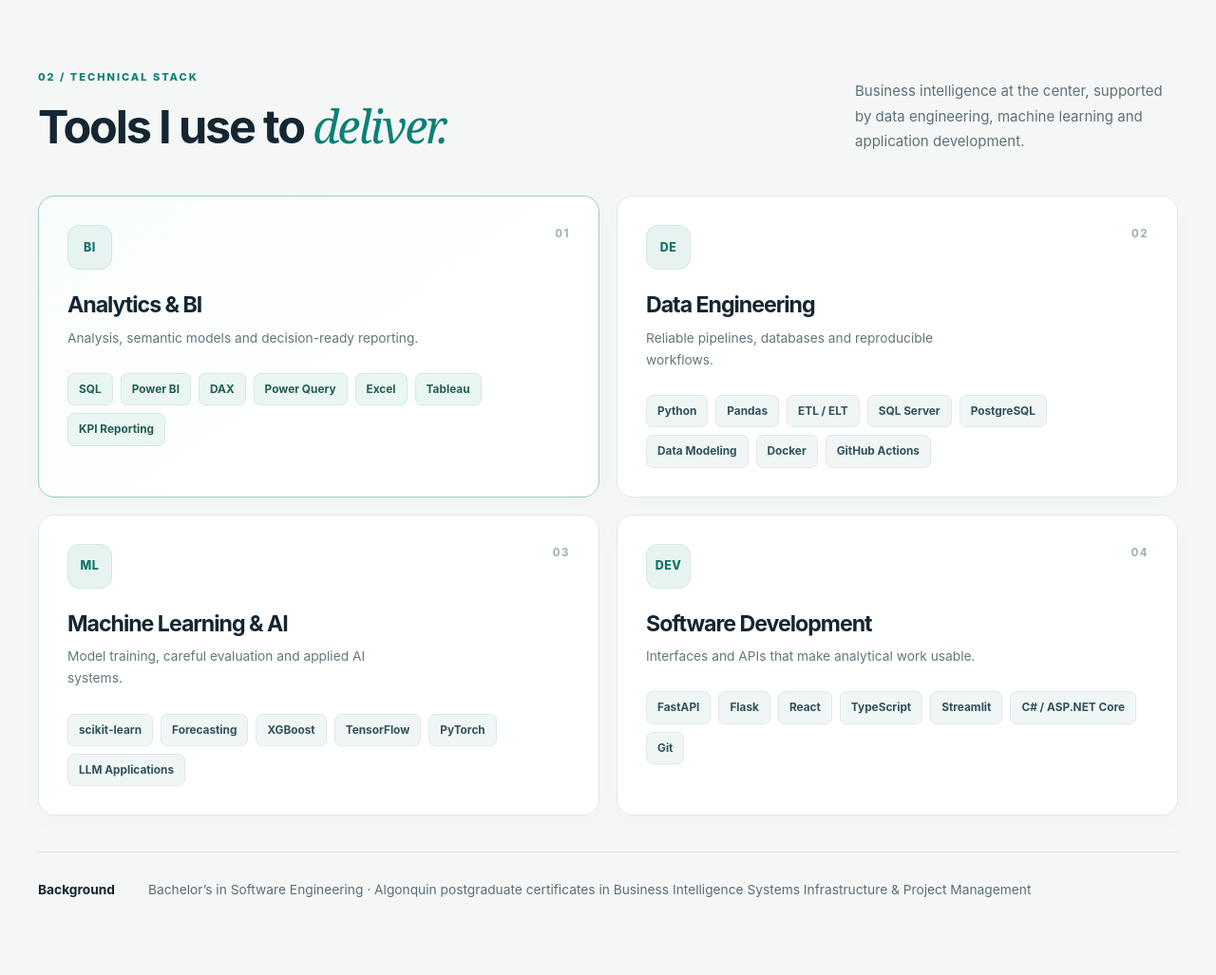
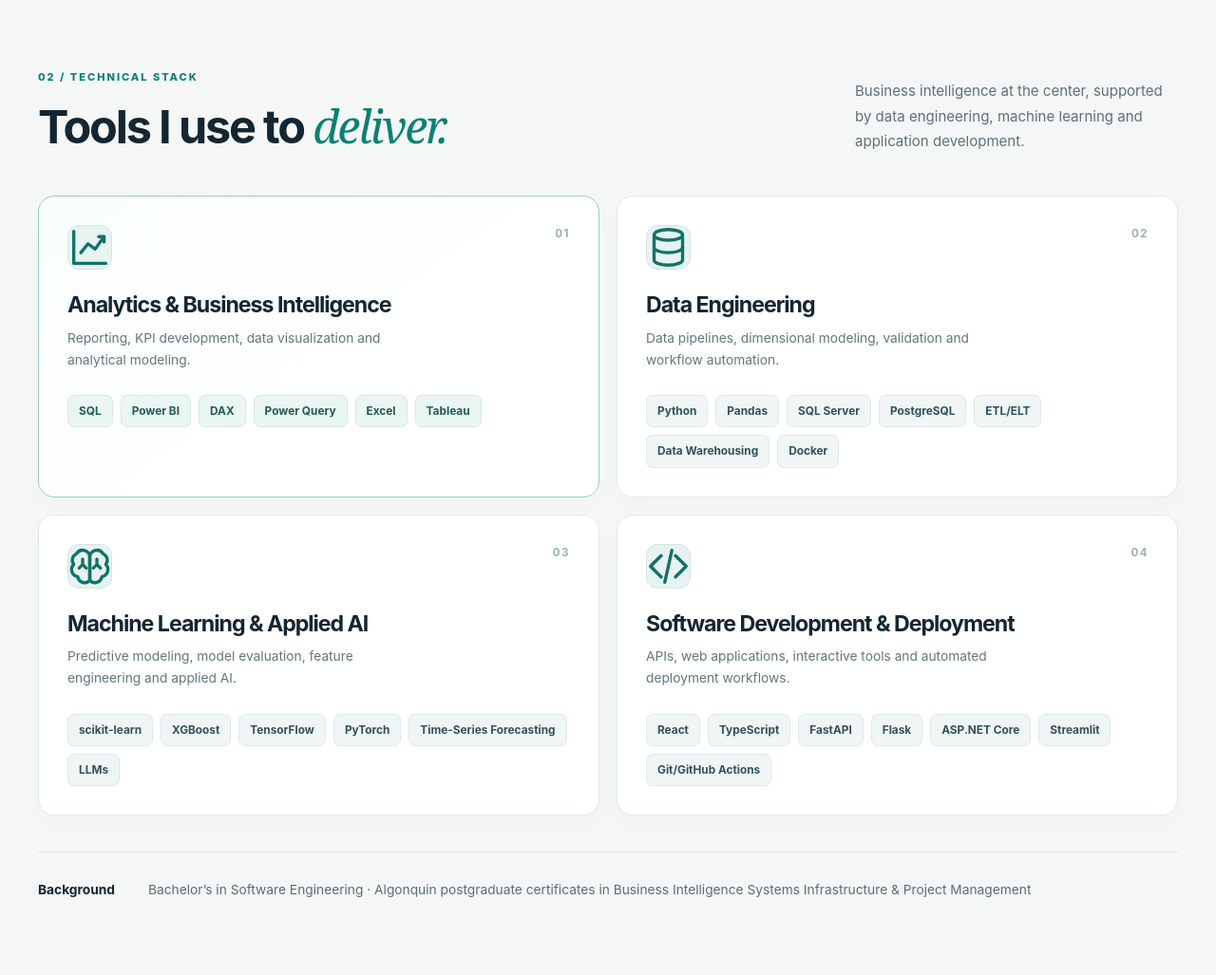
Before and after one commit to AhmedOT22/Portfolio, a Flask app: page / in a window 1280 px wide. Shown: the part 2854-3881 px from the top of the page at 95% size. Run offline with Flask 3, Linux system fonts and the light colour scheme.

Commit message:
Refine tech stack categories, methodology descriptions and inline SVG icons

```diff
--- a/templates/index.html
+++ b/templates/index.html
@@ -93,39 +93,57 @@
     </div>
     <div class="stack-grid" aria-label="Technical skills by discipline">
       <section class="stack-card stack-card-primary" aria-labelledby="stack-bi">
-        <div class="stack-card-top"><span class="stack-icon" aria-hidden="true">BI</span><span class="stack-index">01</span></div>
-        <h3 id="stack-bi">Analytics &amp; BI</h3>
-        <p>Analysis, semantic models and decision-ready reporting.</p>
-        <ul class="stack-tags">
-          <li>SQL</li><li>Power BI</li><li>DAX</li><li>Power Query</li>
-          <li>Excel</li><li>Tableau</li><li>KPI Reporting</li>
+        <div class="stack-card-top"><span class="stack-icon"><svg viewBox="0 0 24 24" fill="none" stroke="currentColor" stroke-width="1.8" stroke-linecap="round" stroke-linejoin="round" aria-hidden="true" focusable="false"><path d="M3 3v18h18"/><path d="m7 15 4-5 4 3 5-7"/><path d="M17 6h3v3"/></svg></span><span class="stack-index">01</span></div>
+        <h3 id="stack-bi">Analytics &amp; Business Intelligence</h3>
+        <p>Reporting, KPI development, data visualization and analytical modeling.</p>
+        <ul class="stack-tags" aria-label="Analytics & Business Intelligence technologies">
+          <li>SQL</li>
+          <li>Power BI</li>
+          <li>DAX</li>
+          <li>Power Query</li>
+          <li>Excel</li>
+          <li>Tableau</li>
         </ul>
       </section>
       <section class="stack-card" aria-labelledby="stack-engineering">
-        <div class="stack-card-top"><span class="stack-icon" aria-hidden="true">DE</span><span class="stack-index">02</span></div>
+        <div class="stack-card-top"><span class="stack-icon"><svg viewBox="0 0 24 24" fill="none" stroke="currentColor" stroke-width="1.8" stroke-linecap="round" stroke-linejoin="round" aria-hidden="true" focusable="false"><ellipse cx="12" cy="5" rx="8" ry="3"/><path d="M4 5v7c0 1.7 3.6 3 8 3s8-1.3 8-3V5"/><path d="M4 12v7c0 1.7 3.6 3 8 3s8-1.3 8-3v-7"/></svg></span><span class="stack-index">02</span></div>
         <h3 id="stack-engineering">Data Engineering</h3>
-        <p>Reliable pipelines, databases and reproducible workflows.</p>
-        <ul class="stack-tags">
-          <li>Python</li><li>Pandas</li><li>ETL / ELT</li><li>SQL Server</li>
-          <li>PostgreSQL</li><li>Data Modeling</li><li>Docker</li><li>GitHub Actions</li>
+        <p>Data pipelines, dimensional modeling, validation and workflow automation.</p>
+        <ul class="stack-tags" aria-label="Data Engineering technologies">
+          <li>Python</li>
+          <li>Pandas</li>
+          <li>SQL Server</li>
+          <li>PostgreSQL</li>
+          <li>ETL/ELT</li>
+          <li>Data Warehousing</li>
+          <li>Docker</li>
         </ul>
       </section>
       <section class="stack-card" aria-labelledby="stack-ml">
-        <div class="stack-card-top"><span class="stack-icon" aria-hidden="true">ML</span><span class="stack-index">03</span></div>
-        <h3 id="stack-ml">Machine Learning &amp; AI</h3>
-        <p>Model training, careful evaluation and applied AI systems.</p>
-        <ul class="stack-tags">
-          <li>scikit-learn</li><li>Forecasting</li><li>XGBoost</li>
-          <li>TensorFlow</li><li>PyTorch</li><li>LLM Applications</li>
+        <div class="stack-card-top"><span class="stack-icon"><svg viewBox="0 0 24 24" fill="none" stroke="currentColor" stroke-width="1.8" stroke-linecap="round" stroke-linejoin="round" aria-hidden="true" focusable="false"><path d="M12 7a4 4 0 0 0-7.4-2.1A4 4 0 0 0 3 11a4 4 0 0 0 2.2 6.8A4 4 0 0 0 12 20V7Z"/><path d="M12 7a4 4 0 0 1 7.4-2.1A4 4 0 0 1 21 11a4 4 0 0 1-2.2 6.8A4 4 0 0 1 12 20V7Z"/><path d="M8 8v3m0 0-2 2m2-2 2 2m6-5v3m0 0-2 2m2-2 2 2"/></svg></span><span class="stack-index">03</span></div>
+        <h3 id="stack-ml">Machine Learning &amp; Applied AI</h3>
+        <p>Predictive modeling, model evaluation, feature engineering and applied AI.</p>
+        <ul class="stack-tags" aria-label="Machine Learning & Applied AI technologies">
+          <li>scikit-learn</li>
+          <li>XGBoost</li>
+          <li>TensorFlow</li>
+          <li>PyTorch</li>
+          <li>Time-Series Forecasting</li>
+          <li>LLMs</li>
         </ul>
       </section>
       <section class="stack-card" aria-labelledby="stack-apps">
-        <div class="stack-card-top"><span class="stack-icon" aria-hidden="true">DEV</span><span class="stack-index">04</span></div>
-        <h3 id="stack-apps">Software Development</h3>
-        <p>Interfaces and APIs that make analytical work usable.</p>
-        <ul class="stack-tags">
-          <li>FastAPI</li><li>Flask</li><li>React</li><li>TypeScript</li>
-          <li>Streamlit</li><li>C# / ASP.NET Core</li><li>Git</li>
+        <div class="stack-card-top"><span class="stack-icon"><svg viewBox="0 0 24 24" fill="none" stroke="currentColor" stroke-width="1.8" stroke-linecap="round" stroke-linejoin="round" aria-hidden="true" focusable="false"><path d="m8 6-6 6 6 6m8-12 6 6-6 6M14 3l-4 18"/></svg></span><span class="stack-index">04</span></div>
+        <h3 id="stack-apps">Software Development &amp; Deployment</h3>
+        <p>APIs, web applications, interactive tools and automated deployment workflows.</p>
+        <ul class="stack-tags" aria-label="Software Development & Deployment technologies">
+          <li>React</li>
+          <li>TypeScript</li>
+          <li>FastAPI</li>
+          <li>Flask</li>
+          <li>ASP.NET Core</li>
+          <li>Streamlit</li>
+          <li>Git/GitHub Actions</li>
         </ul>
       </section>
     </div>
```
